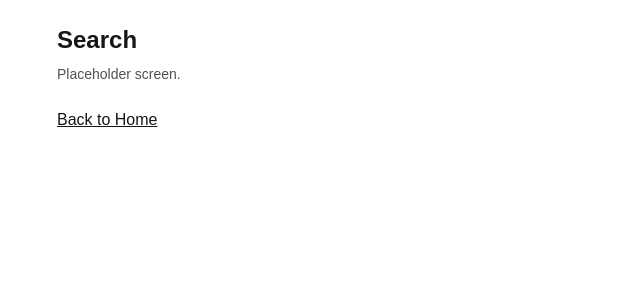
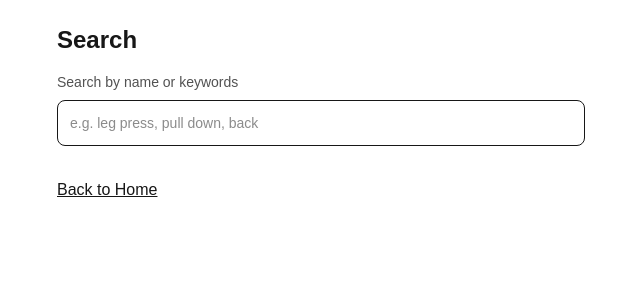
Before and after one commit to Loucahontas/gym-form-guide, a Next.js app in the folder gym-form-guide/: page /search in a window 1280 px wide. Shown: the top 300 px of the page, without its empty margins (319-959 px from the left). Built offline with nearby package versions, Linux system fonts and the light colour scheme.

Commit message:
feat: add search over sample exercises

```diff
--- a/gym-form-guide/app/search/page.tsx
+++ b/gym-form-guide/app/search/page.tsx
@@ -1,12 +1,72 @@
+"use client";
+
 import Link from "next/link";
+import { useMemo, useState } from "react";
+import { sampleExercises } from "../lib/sampleData";
 
 export default function SearchPage() {
+  const [query, setQuery] = useState("");
+
+  const results = useMemo(() => {
+    const q = query.trim().toLowerCase();
+    if (!q) return [];
+
+    return sampleExercises.filter((ex) => {
+      const haystack = [
+        ex.name,
+        ex.slug,
+        ex.equipmentType,
+        ...ex.aliases,
+        ...ex.bodyParts,
+      ]
+        .join(" ")
+        .toLowerCase();
+
+      return haystack.includes(q);
+    });
+  }, [query]);
+
   return (
     <main className="mx-auto max-w-xl p-6">
       <h1 className="text-2xl font-semibold">Search</h1>
-      <p className="mt-2 text-sm text-neutral-600">Placeholder screen.</p>
 
-      <div className="mt-6">
+      <label className="mt-4 block text-sm text-neutral-600" htmlFor="q">
+        Search by name or keywords
+      </label>
+      <input
+        id="q"
+        value={query}
+        onChange={(e) => setQuery(e.target.value)}
+        placeholder="e.g. leg press, pull down, back"
+        className="mt-2 w-full rounded-lg border bg-transparent p-3 text-sm"
+      />
+
+      {query.trim() && (
+        <div className="mt-6">
+          <h2 className="text-sm font-semibold text-neutral-200">
+            Results ({results.length})
+          </h2>
+
+          {results.length === 0 ? (
+            <p className="mt-2 text-sm text-neutral-600">No matches.</p>
+          ) : (
+            <ul className="mt-3 grid gap-3">
+              {results.map((ex) => (
+                <li key={ex.id} className="rounded-lg border p-4">
+                  <Link className="underline" href={`/exercise/${ex.slug}`}>
+                    {ex.name}
+                  </Link>
+                  <div className="mt-1 text-sm text-neutral-600">
+                    {ex.equipmentType}
+                  </div>
+                </li>
+              ))}
+            </ul>
+          )}
+        </div>
+      )}
+
+      <div className="mt-8">
         <Link className="underline" href="/">
           Back to Home
         </Link>
```
